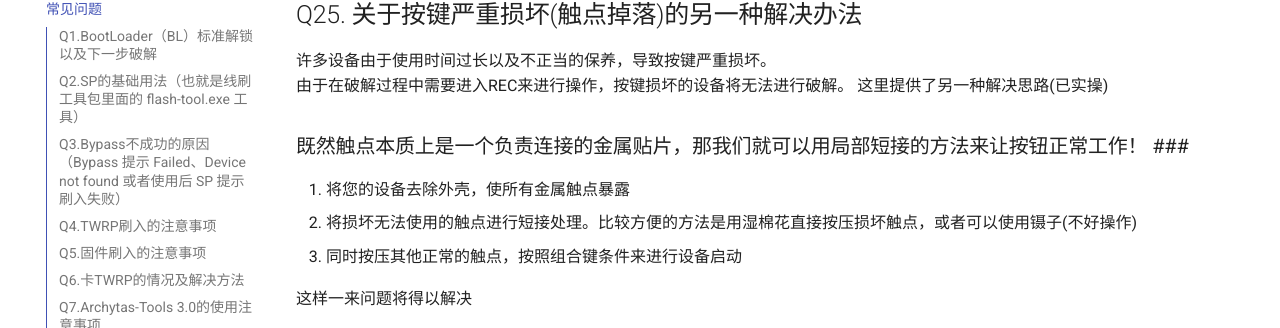
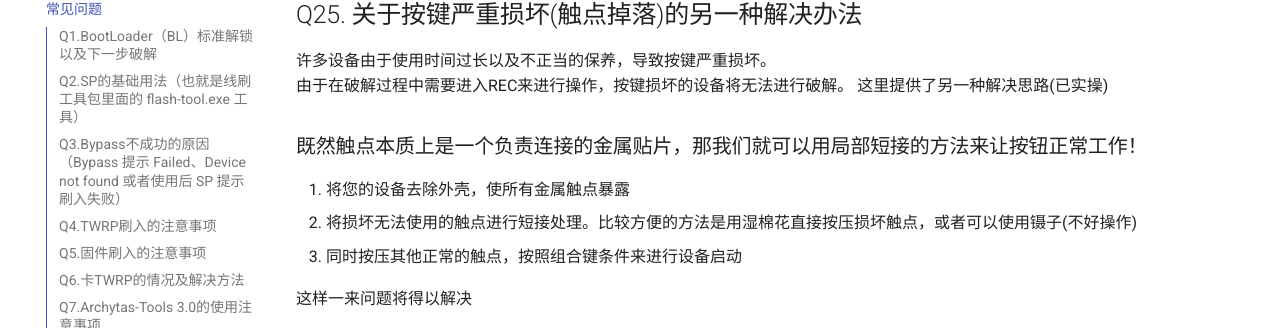
Before and after one commit to CrackMiDrAi/docs, an MkDocs documentation site: the page built from docs/互助文档/常见问题.md, in a window 1280 px wide and 900 px high, scrolled down 7274 px. Shown: the part 126-454 px from the top of the window. Built offline with MkDocs 1.6.1 and Material for MkDocs 9.7.7, drawn with Linux system fonts in a browser that asks for light colours; comment, search, counter and statistics services are not loaded.

```diff
--- a/docs/互助文档/常见问题.md
+++ b/docs/互助文档/常见问题.md
@@ -227,7 +227,7 @@ ps：删除 mtk vcom 驱动并不会对该情况有所改善，请按照流程
 许多设备由于使用时间过长以及不正当的保养，导致按键严重损坏。
 由于在破解过程中需要进入REC来进行操作，按键损坏的设备将无法进行破解。
 这里提供了另一种解决思路(已实操)
-###既然触点本质上是一个负责连接的金属贴片，那我们就可以用局部短接的方法来让按钮正常工作！ ###
+### 既然触点本质上是一个负责连接的金属贴片，那我们就可以用局部短接的方法来让按钮正常工作！
 1. 将您的设备去除外壳，使所有金属触点暴露
 2. 将损坏无法使用的触点进行短接处理。比较方便的方法是用湿棉花直接按压损坏触点，或者可以使用镊子(不好操作)
 3. 同时按压其他正常的触点，按照组合键条件来进行设备启动
```
